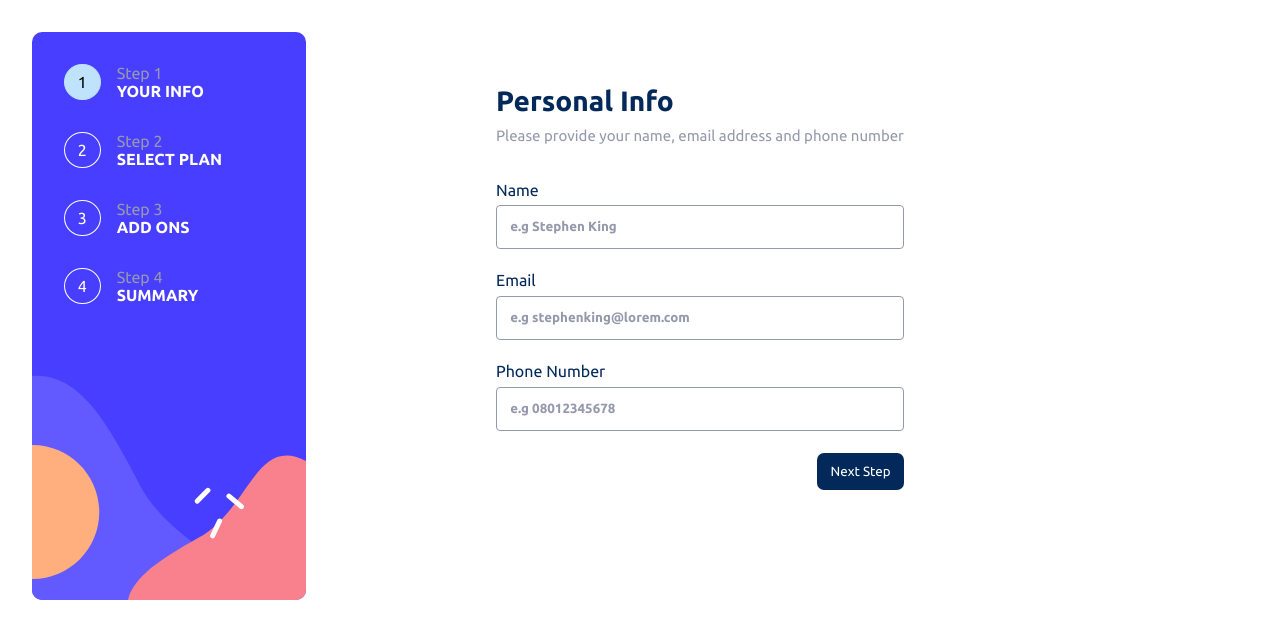
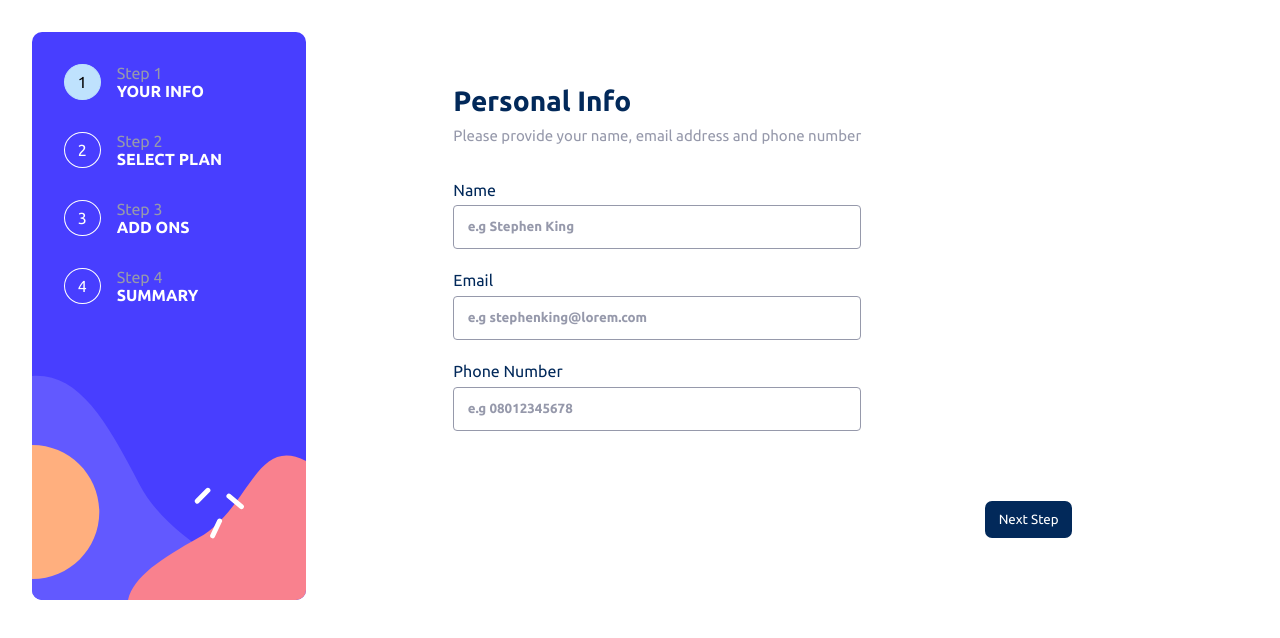
Before and after one commit to AdamJamiu/clan.africa-assessment, a React (Vite) app: page / in a window 1280 px wide. Shown: the top 638 px of the page. Built offline with nearby package versions, Linux system fonts and the light colour scheme.

Commit message:
responsiveness fix

```diff
--- a/src/App.css
+++ b/src/App.css
@@ -6,7 +6,7 @@
   gap: 0em;
   align-items: flex-start;
   height: 100vh;
-  width: 100%;
+  width: 90%;
   padding: 2em;
 }
 
@@ -15,6 +15,7 @@
     padding: 1em 0;
     gap: 1em;
     height: 90vh;
+    width: 100%;
   }
 }
 
@@ -34,8 +35,9 @@
 
 input {
   width: 100%;
+  box-sizing: border-box;
   padding: 1em;
-  margin-left: 10px;
+  /* margin-left: 10px; */
   border-radius: 4px;
   margin: 0.5em 0;
   color: var(--primary-marine-blue);
--- a/src/components/button/style.css
+++ b/src/components/button/style.css
@@ -4,7 +4,7 @@
   flex-direction: row;
   justify-content: space-between;
   align-items: center;
-  /* margin-top: 4em; */
+  margin-top: 4em;
 }
 
 .none {
@@ -18,7 +18,7 @@
     left: 0;
     right: 0;
     background-color: #fff;
-
+    /* width: 100%; */
     padding: 1em 2em;
   }
 }
--- a/src/screens/index.css
+++ b/src/screens/index.css
@@ -7,7 +7,7 @@
   display: flex;
   flex-direction: column;
   justify-content: flex-start;
-  align-items: flex-start;
+  align-items: stretch;
   padding: 3em 3em;
   width: 100%;
   flex: 2;
--- a/src/screens/pickAddOns/style.css
+++ b/src/screens/pickAddOns/style.css
@@ -2,7 +2,7 @@
 
 .pick-container {
   margin-bottom: 1em;
-  width: 90%;
+  width: 100%;
 }
 
 @media (max-width: 770px) {
@@ -14,6 +14,7 @@
     padding: 2em;
     border-radius: 12px;
     box-shadow: 0 0.5rem 1.2rem rgba(0, 0, 0, 0.2);
+    width: 90%;
   }
 
   .pick-container .add-on-wrapper {
--- a/src/screens/selectUrPlan/style.css
+++ b/src/screens/selectUrPlan/style.css
@@ -2,6 +2,7 @@
 
 .plan-container {
   margin-bottom: 1em;
+  width: fit-content;
 }
 
 @media (max-width: 770px) {
@@ -10,6 +11,7 @@
     position: absolute;
     right: 5%;
     left: 5%;
+    width: 90%;
     padding: 2em;
     border-radius: 12px;
     box-shadow: 0 0.5rem 1.2rem rgba(0, 0, 0, 0.2);
--- a/src/screens/yourInfo/style.css
+++ b/src/screens/yourInfo/style.css
@@ -2,6 +2,10 @@
 
 .form-section {
   margin-bottom: 1em;
+}
+
+.info-container {
+  width: fit-content;
 }
 
 .info-container .form-title {
@@ -12,6 +16,7 @@
 
 @media (max-width: 770px) {
   .info-container {
+    width: 90%;
     background: #fff;
     position: absolute;
     right: 5%;
```
